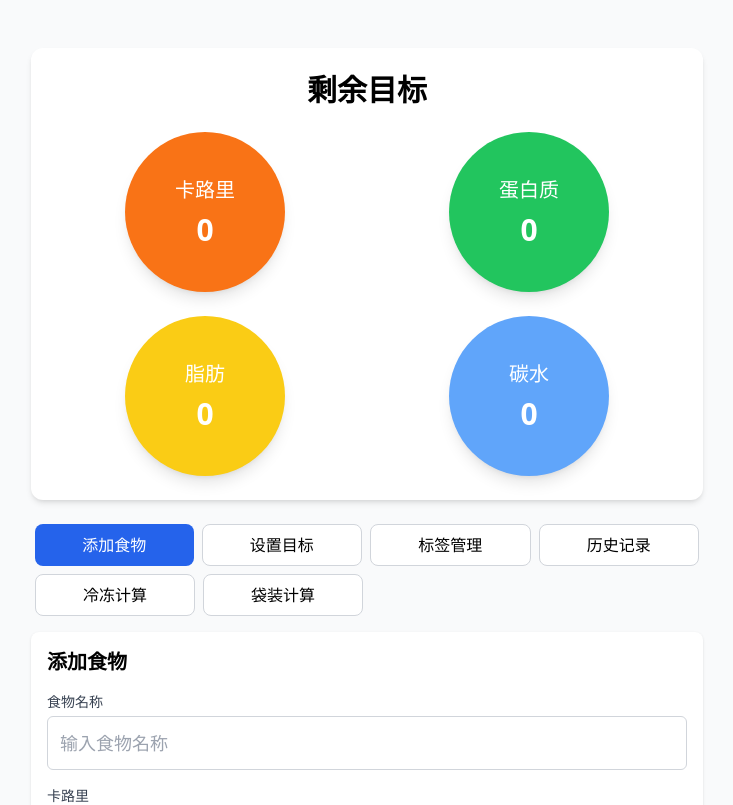
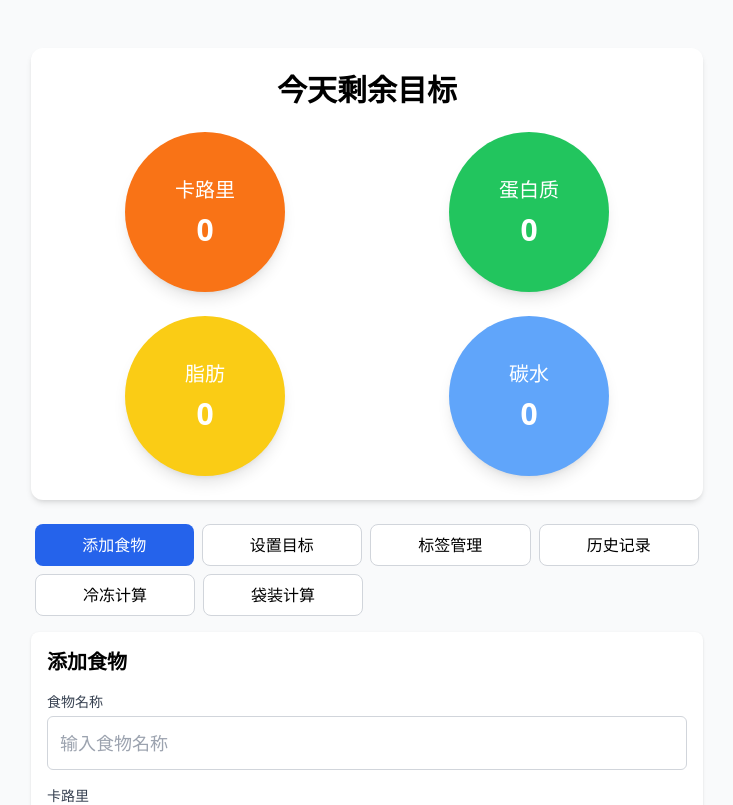
Before and after one commit to wangjiake/02Heal, a Nuxt app: page / in a window 1280 px wide. Shown: the top 805 px of the page, without its empty margins (273-1006 px from the left). Built offline with nearby package versions, Linux system fonts and the light colour scheme.

Commit message:
测试01

```diff
--- a/components/ShowCard.vue
+++ b/components/ShowCard.vue
@@ -1,7 +1,7 @@
 <!-- components/CircularShowCard.vue -->
 <template>
     <div class="p-6 bg-white rounded-xl shadow-md">
-        <h2 class="text-3xl font-bold text-center mb-6">剩余目标</h2>
+        <h2 class="text-3xl font-bold text-center mb-6">今天剩余目标</h2>
         <div v-if="dataLoaded" class="grid grid-cols-2 gap-3 md:gap-6">
             <div
                 v-for="(item, index) in nutritionData"
```
